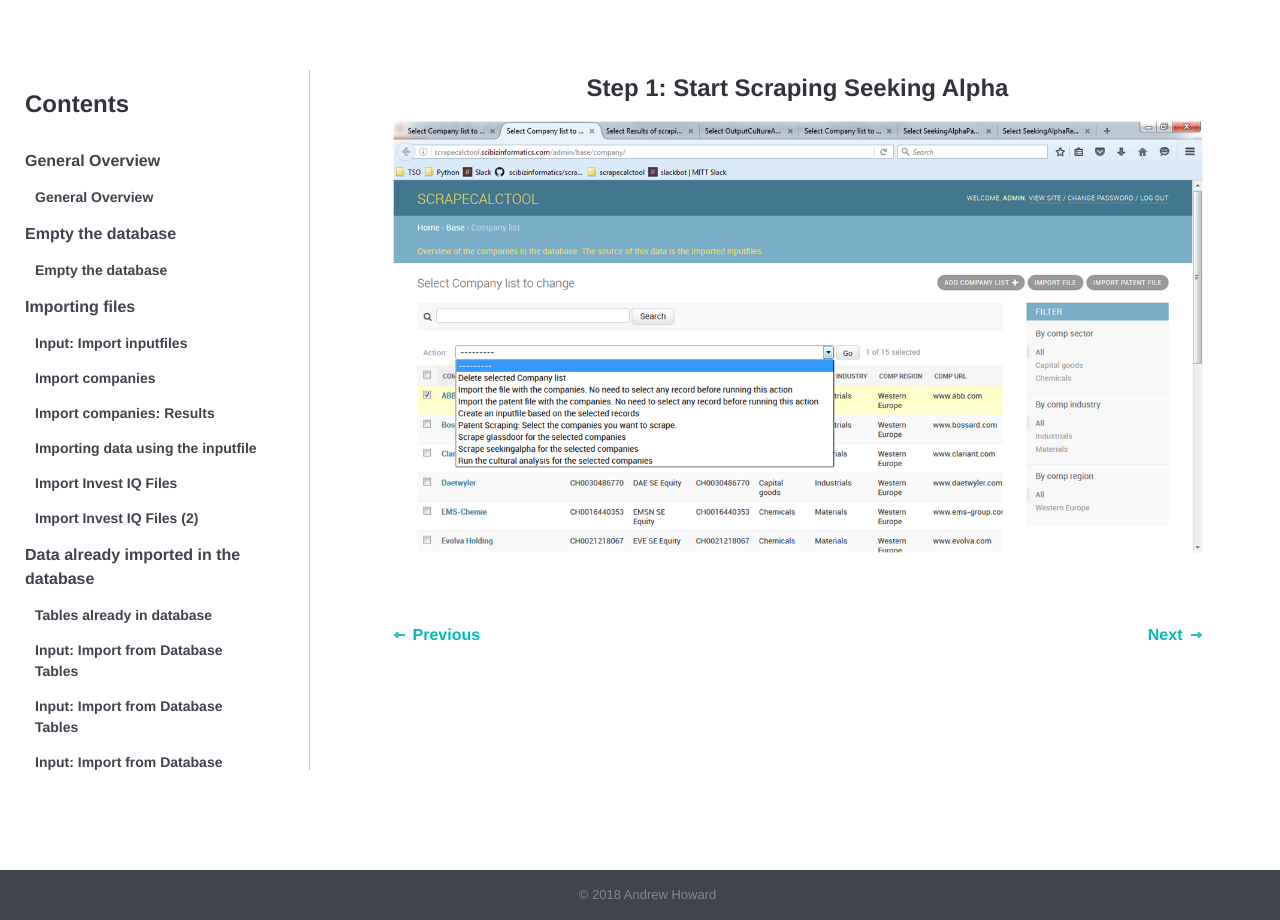
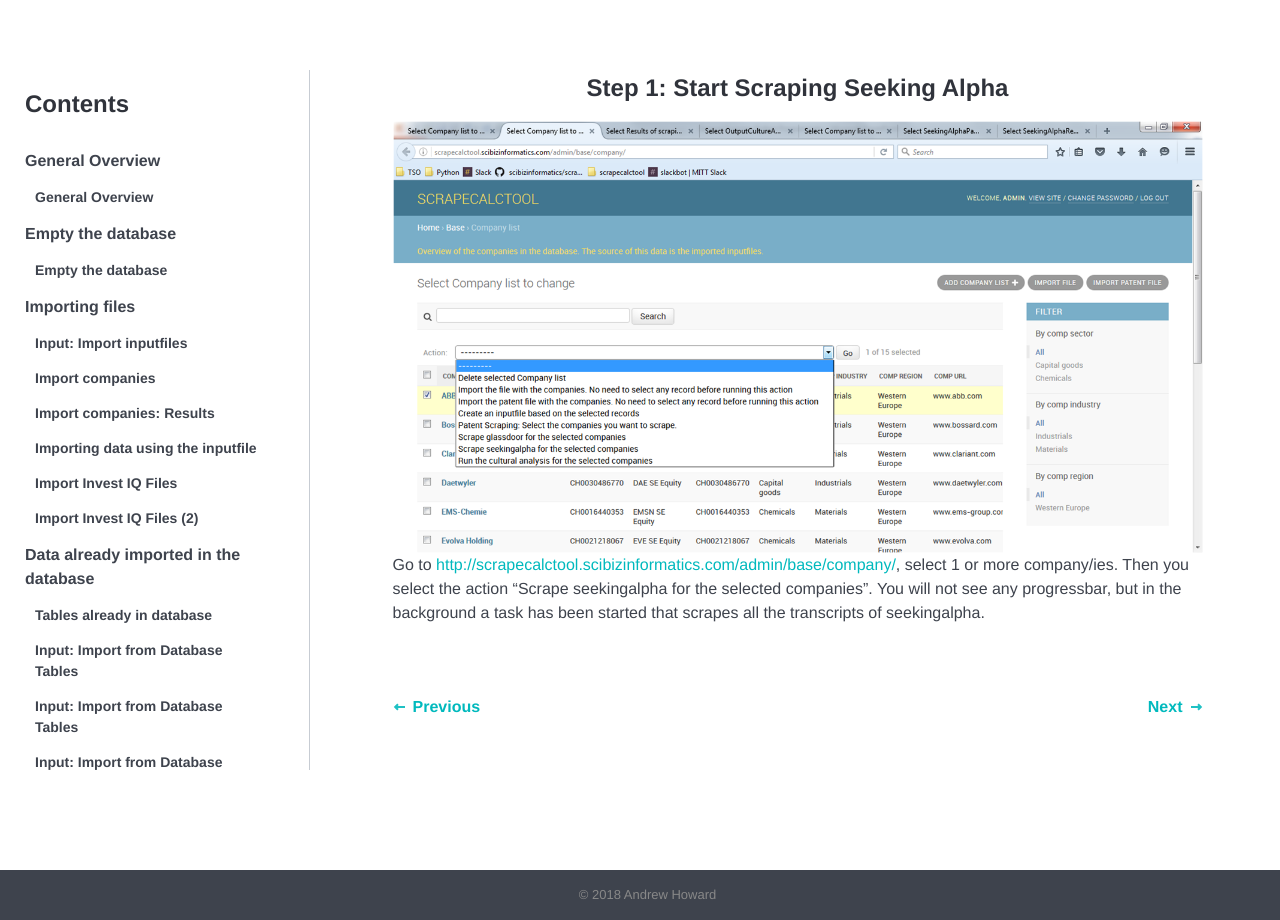
Before and after one commit to tkumpanenko/slides, a Jekyll site: the page built from _tutorials/104.html, in a window 1280 px wide. Built offline with Jekyll 4.4.1, drawn with Linux system fonts in a browser that asks for light colours.

Commit message:
Update from Forestry.io - 104.html

```diff
--- a/_tutorials/104.html
+++ b/_tutorials/104.html
@@ -4,7 +4,8 @@ topic: cultural-analysis
 order: 4
 date: 2018-01-18 19:31:06 +0000
 ---
-
 <h4>Step 1: Start Scraping Seeking Alpha</h4>
 
 <img src="{{site.url}}{{site.baseurl}}/images/104.png" alt="">
+
+<p>Go to <a href="http://scrapecalctool.scibizinformatics.com/admin/base/company/">http://scrapecalctool.scibizinformatics.com/admin/base/company/</a>, select 1 or more company/ies. Then you select the action “Scrape seekingalpha for the selected companies”. You will not see any progressbar, but in the background a task has been started that scrapes all the transcripts of seekingalpha.   </p>
```
